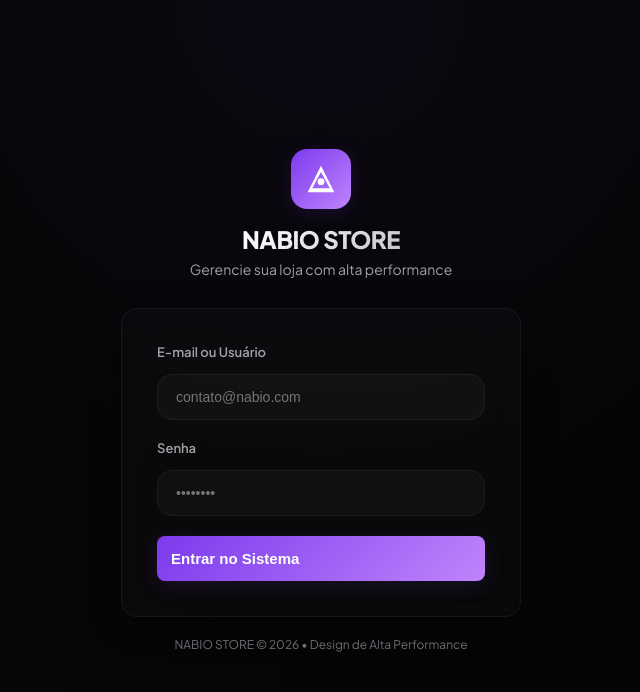
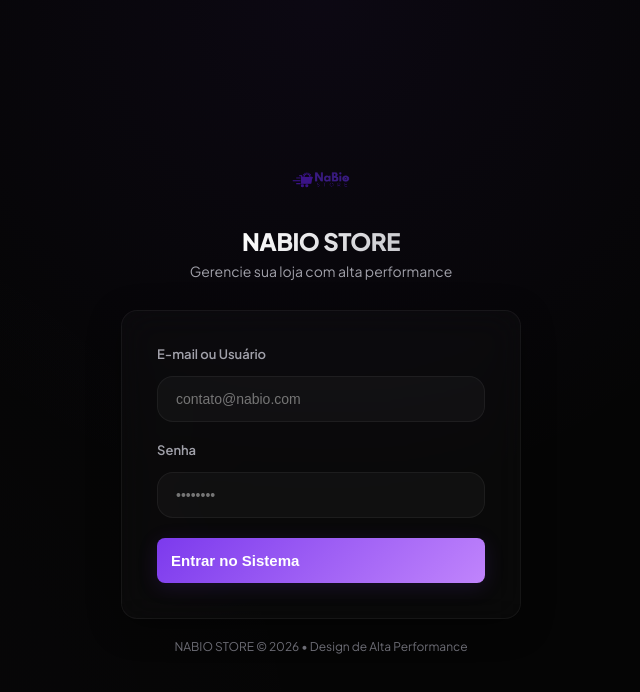
Before and after one commit to iamnothuman7/system-axtral, a website: page public/login.html in a window 1280 px wide. Shown: the whole page, without its empty margins (319-959 px from the left). Drawn offline with Linux system fonts and the light colour scheme.

Commit message:
feat: utiliza logotipo fixo da Nabio Store na pagina de login

```diff
--- a/public/login.html
+++ b/public/login.html
@@ -30,21 +30,12 @@
     }
 
     .brand-icon-large {
-      width: 60px;
-      height: 60px;
-      background: linear-gradient(135deg, var(--primary), var(--secondary));
-      border-radius: var(--border-radius-md);
+      width: 64px;
+      height: 64px;
       display: inline-flex;
       align-items: center;
       justify-content: center;
-      box-shadow: var(--shadow-neon);
       margin-bottom: 15px;
-    }
-
-    .brand-icon-large svg {
-      width: 32px;
-      height: 32px;
-      fill: #fff;
     }
 
     .login-header h2 {
@@ -130,10 +121,7 @@
   <div class="login-container">
     <div class="login-header">
       <div class="brand-icon-large">
-        <svg viewBox="0 0 24 24">
-          <path d="M12 2L2 22h20L12 2zm0 4.8L18.6 19H5.4L12 6.8z" />
-          <circle cx="12" cy="14" r="2.5" />
-        </svg>
+        <img src="/logo-nabio-store/logo.png" alt="Logo" style="width: 100%; height: 100%; object-fit: contain;">
       </div>
       <h2 class="text-gradient">NABIO STORE</h2>
       <p>Gerencie sua loja com alta performance</p>
```
